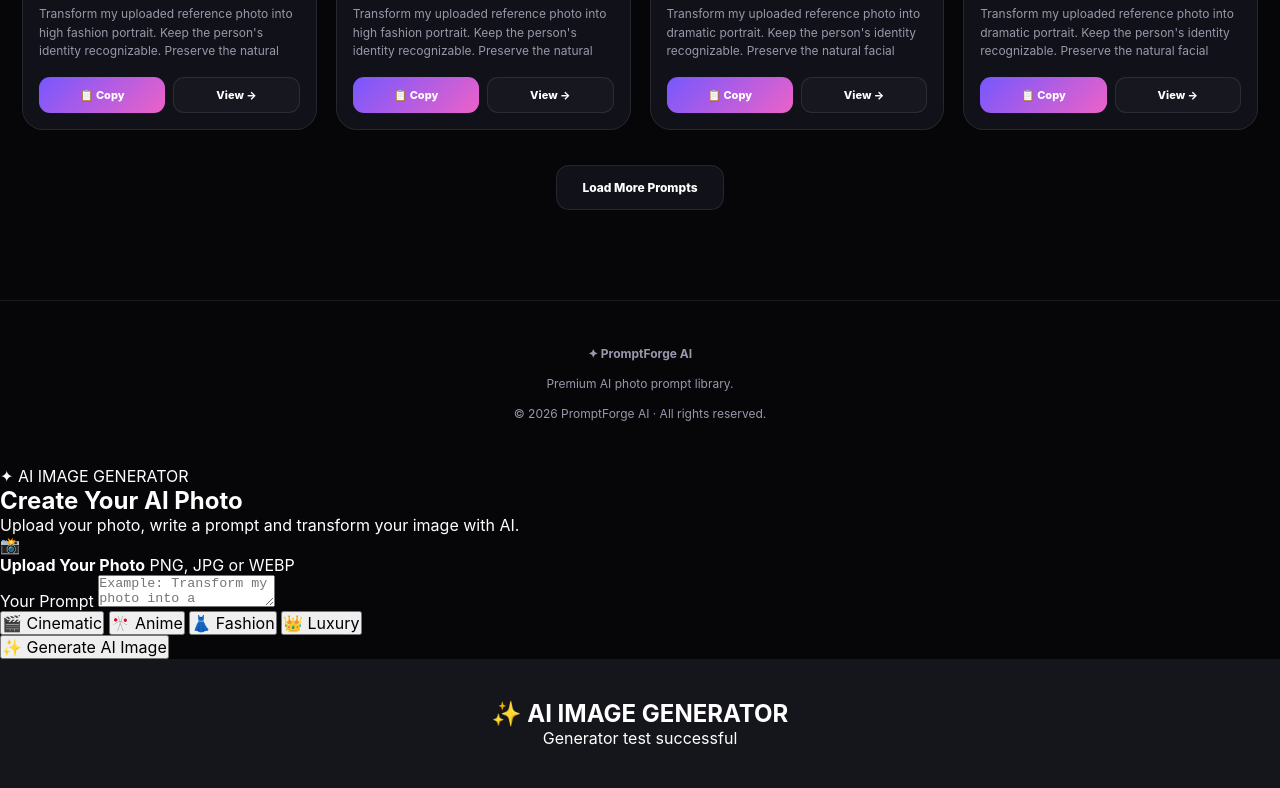
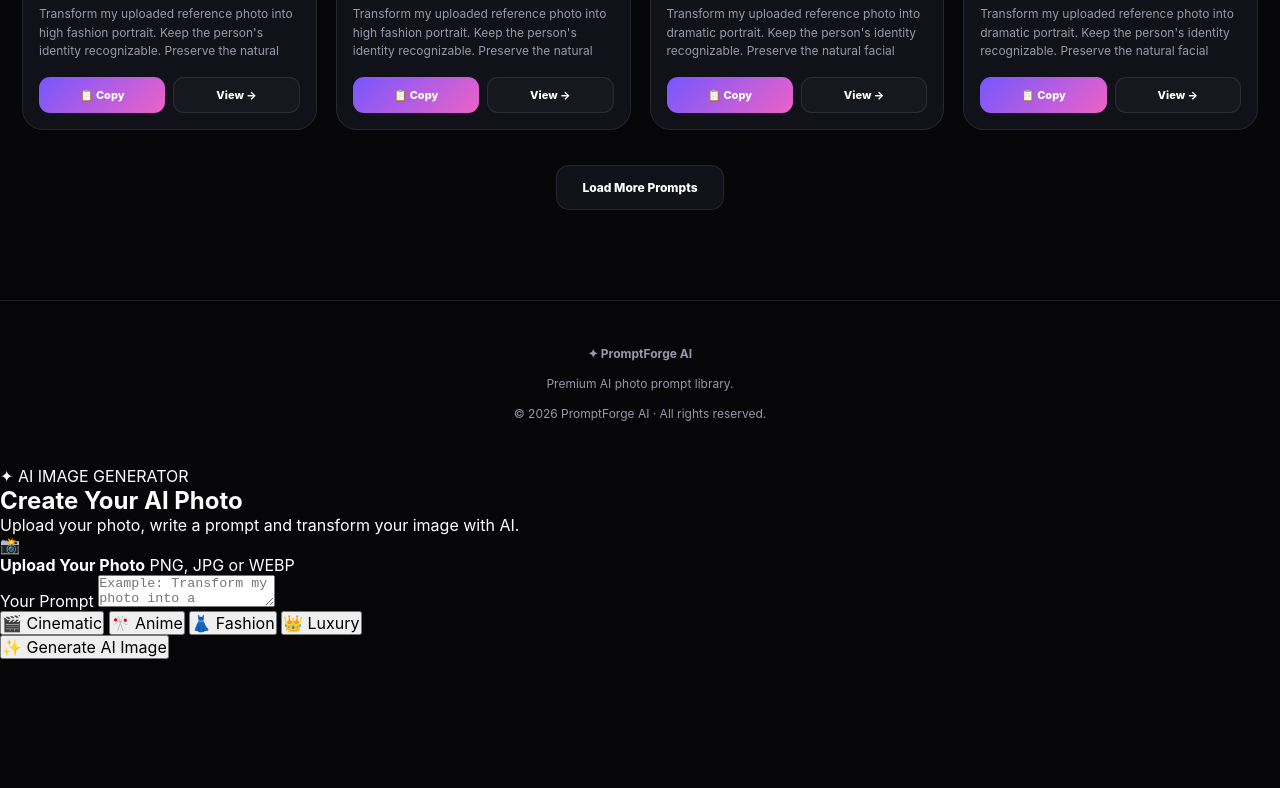
Before and after one commit to hamzajutt123-lgtm/PromptForge-ai, a plain HTML site: page index.html in a window 1280 px wide. Shown: the part 4519-5307 px from the top of the page. After the commit the page ends 5178 px from the top, so only its background shows below. Drawn offline with Linux system fonts and the light colour scheme.

Commit message:
Update index.html

```diff
--- a/index.html
+++ b/index.html
@@ -4072,9 +4072,5 @@ render();
   </div>
 
  </section>
- <div style="padding:40px;text-align:center;background:#15151c;color:white">
-  <h2>✨ AI IMAGE GENERATOR</h2>
-  <p>Generator test successful</p>
- </div>
 </body>
 </html>
```
